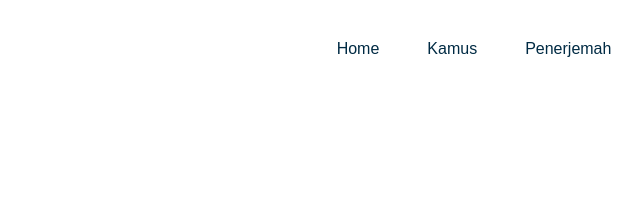
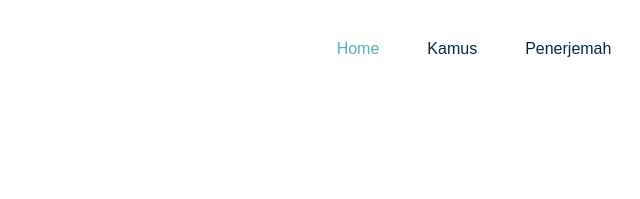
Before and after one commit to hayuraaa/FE-BB, a plain HTML site: page index.html in a window 1280 px wide. In both pictures the pointer is over the link "Home". Shown: the top 199 px of the page, 288-928 px from the left. Drawn offline with nearby package versions, Linux system fonts and the light colour scheme.

Commit message:
Update Hover

```diff
--- a/styles/style.css
+++ b/styles/style.css
@@ -158,6 +158,10 @@ nav ul li {
 
 nav ul li a {
   color: var(--primaryTextColor);
+}
+
+nav ul li a:hover{
+  color: var(--primaryIconColorHover);
 }
 
 /* Burger - Save for later on video */
```
